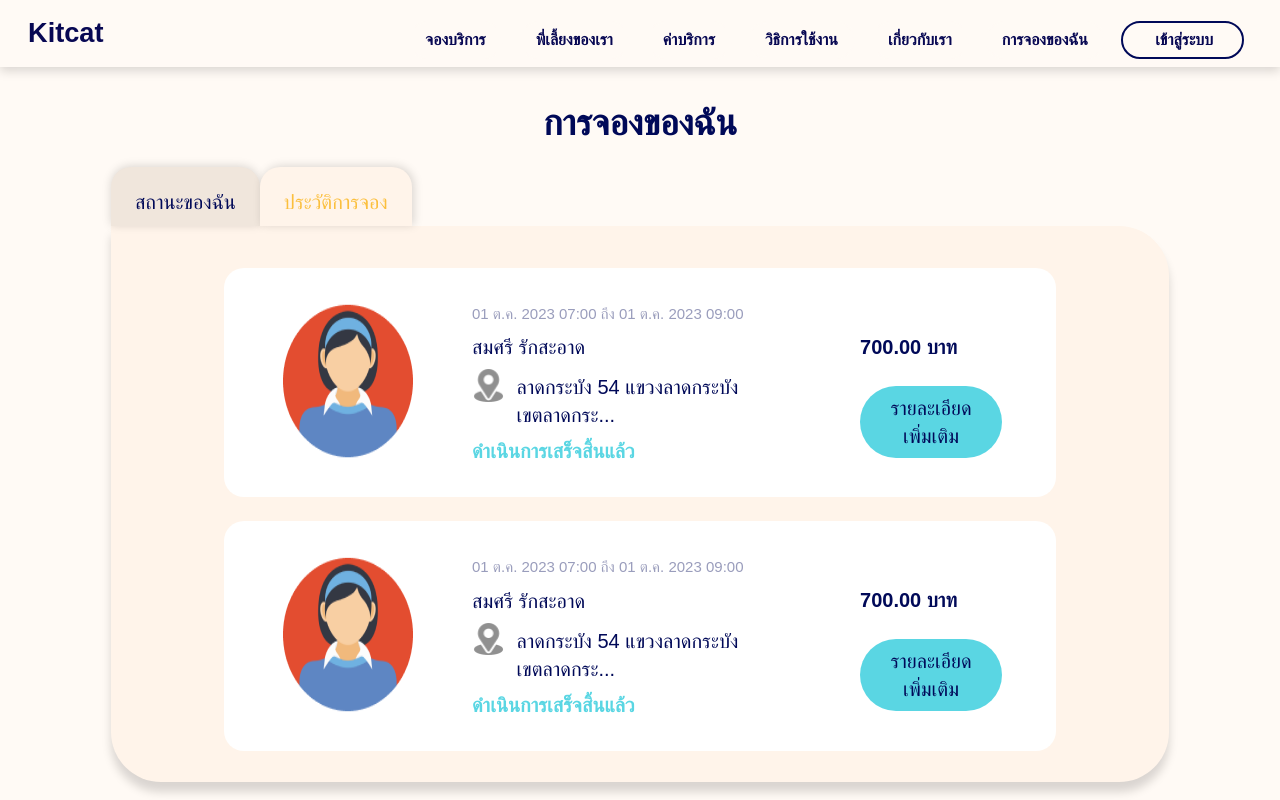
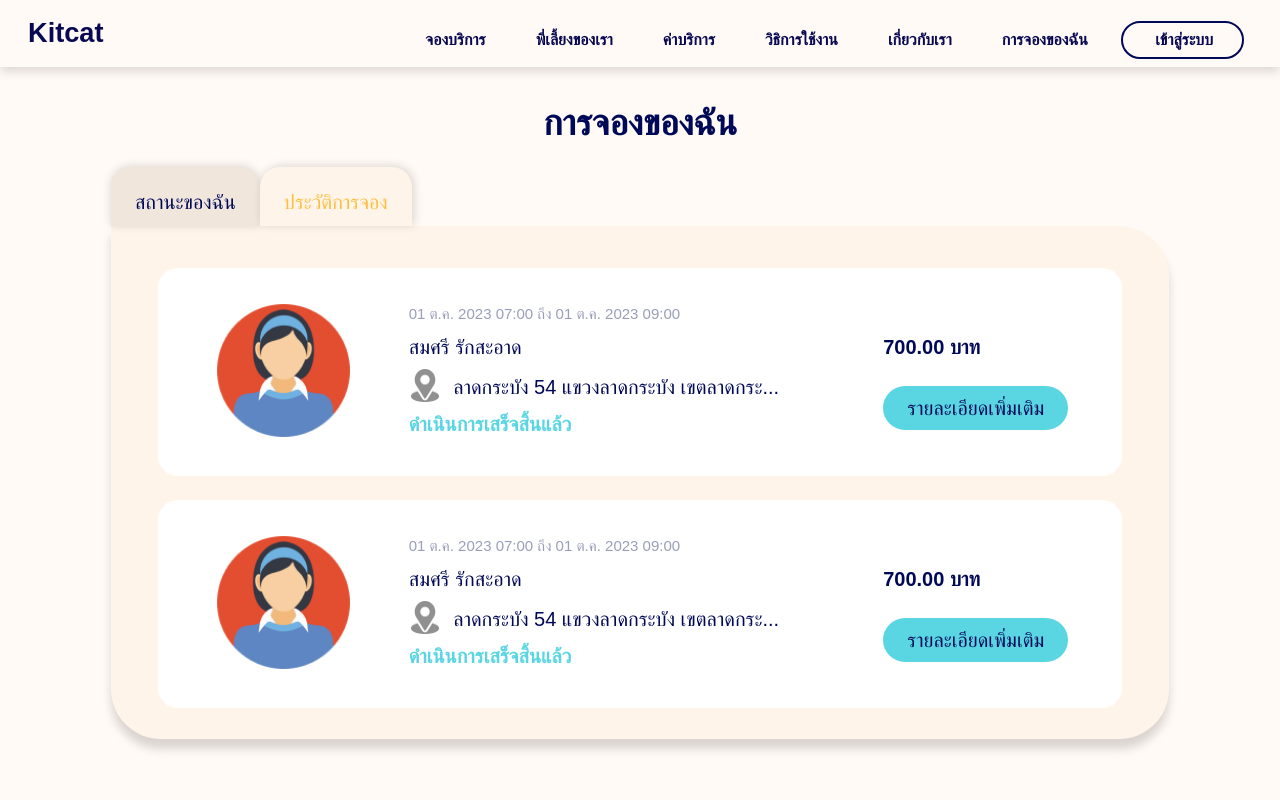
Before and after one commit to thanatat64/kmitl-kitcat, a Next.js app: page /mybooking in a window 1280 px wide. Both pictures are taken after a click on the button "ประวัติการจอง". Shown: the top 800 px of the page. Built offline with nearby package versions, Linux system fonts and the light colour scheme; a web font is replaced by a local one.

Commit message:
UpdateMyBookingHistory

```diff
--- a/components/pages/myBooking/BookingHistory.tsx
+++ b/components/pages/myBooking/BookingHistory.tsx
@@ -4,7 +4,7 @@ import CardBookingHistory from "@/components/pages/myBooking/cardBookingHistory/
 const BookingHistory: React.FC = () => {
     return (
         <div className="rounded-tr-[50px] rounded-br-[50px] rounded-bl-[50px] shadow-[0_10px_10px_0px_rgba(0,0,0,0.15)] bg-[var(--cream)] ">
-            <div className="flex">
+            <div className="flex justify-center">
                 <div className="flex flex-col flex-wrap mt-[42px] gap-y-6 mb-[31px]">
                     <CardBookingHistory
                         name="สมศรี รักสะอาด"
--- a/components/pages/myBooking/cardBookingHistory/CardBookingHistory.tsx
+++ b/components/pages/myBooking/cardBookingHistory/CardBookingHistory.tsx
@@ -37,7 +37,7 @@ const CardBookingHistory: React.FC<CardBookingHistoryProps> = ({
     };
     return (
         <div>
-            <div className={`flex bg-white rounded-[20px] mx-[113px]`}>
+            <div className={`flex bg-white rounded-[20px]`}>
                 <Image
                     className="w-[143px] mt-[31px] mb-[34px] mx-[54px]"
                     src={UserCatSitter}
```
